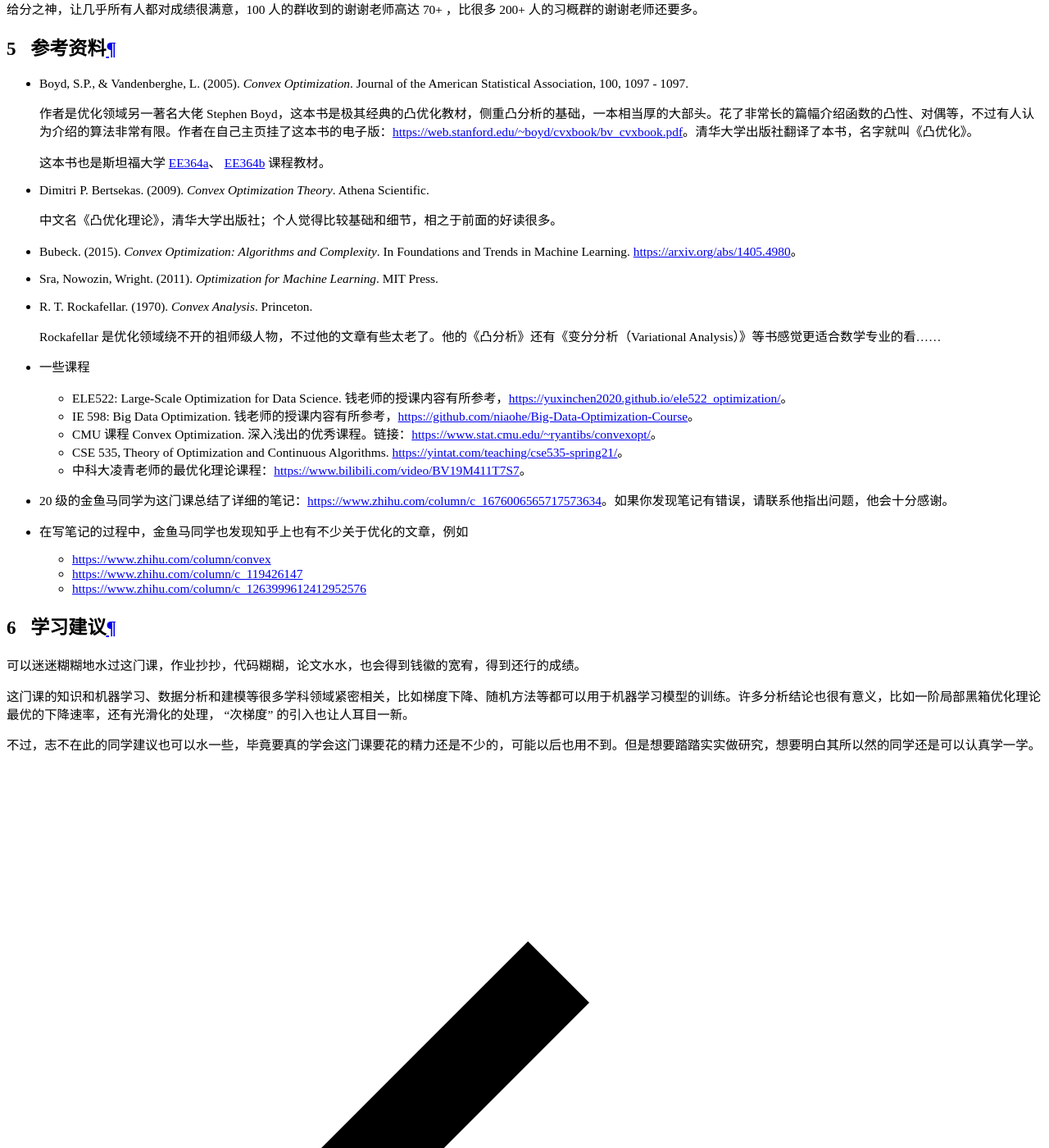
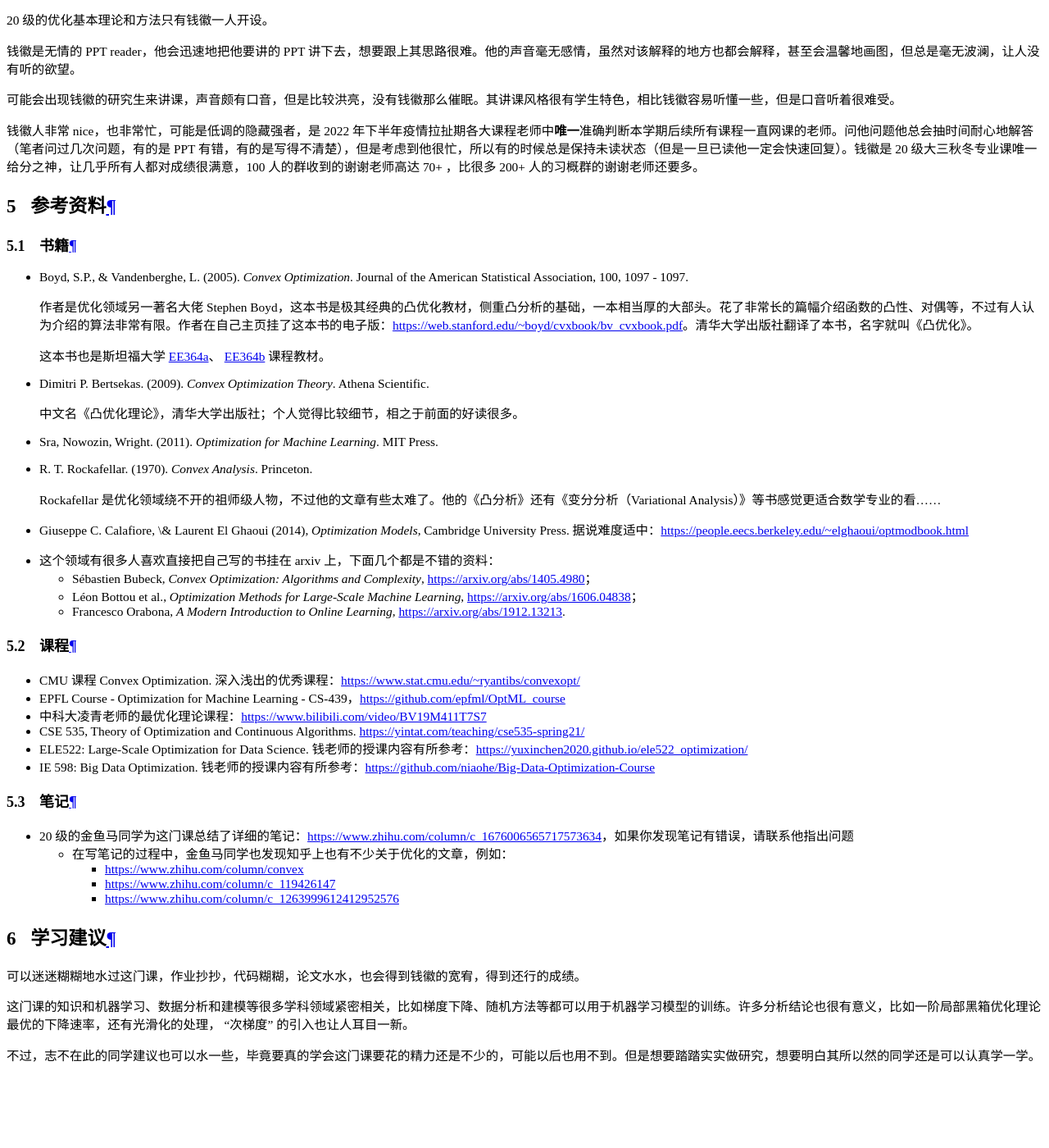
Before and after one commit to ZJU-Turing/TuringCourses, an MkDocs documentation site: the page built from docs/major_basic/convex_optimization/index.md, in a window 1280 px wide and 1400 px high, scrolled down 19628 px. Shown: the whole window at 82% size. Built offline with MkDocs 1.6.1 and Material for MkDocs 9.7.7, drawn with Linux system fonts in a browser that asks for light colours; comment, search, counter and statistics services are not loaded.

Commit message:
docs: 更新凸优化、汇编语言参考资料 (#111)

```diff
--- a/docs/major_basic/convex_optimization/index.md
+++ b/docs/major_basic/convex_optimization/index.md
@@ -79,6 +79,8 @@
 
 ## 参考资料
 
+### 书籍
+
 * Boyd, S.P., & Vandenberghe, L. (2005). *Convex Optimization*. Journal of the American Statistical Association, 100, 1097 - 1097.
 
     作者是优化领域另一著名大佬 Stephen Boyd，这本书是极其经典的凸优化教材，侧重凸分析的基础，一本相当厚的大部头。花了非常长的篇幅介绍函数的凸性、对偶等，不过有人认为介绍的算法非常有限。作者在自己主页挂了这本书的电子版：[https://web.stanford.edu/~boyd/cvxbook/bv_cvxbook.pdf](https://web.stanford.edu/~boyd/cvxbook/bv_cvxbook.pdf)。清华大学出版社翻译了本书，名字就叫《凸优化》。
@@ -87,31 +89,36 @@
 
 * Dimitri P. Bertsekas. (2009). *Convex Optimization Theory*. Athena Scientific.
 
-    中文名《凸优化理论》，清华大学出版社；个人觉得比较基础和细节，相之于前面的好读很多。
-
-* Bubeck. (2015). *Convex Optimization: Algorithms and Complexity*. In Foundations and Trends in Machine Learning. [https://arxiv.org/abs/1405.4980](https://arxiv.org/abs/1405.4980)。
+    中文名《凸优化理论》，清华大学出版社；个人觉得比较细节，相之于前面的好读很多。
 
 * Sra, Nowozin, Wright. (2011). *Optimization for Machine Learning*. MIT Press.
 
 * R. T. Rockafellar. (1970). *Convex Analysis*. Princeton.
 
-    Rockafellar 是优化领域绕不开的祖师级人物，不过他的文章有些太老了。他的《凸分析》还有《变分分析（Variational Analysis）》等书感觉更适合数学专业的看……
+    Rockafellar 是优化领域绕不开的祖师级人物，不过他的文章有些太难了。他的《凸分析》还有《变分分析（Variational Analysis）》等书感觉更适合数学专业的看……
 
-* 一些课程
+* Giuseppe C. Calafiore, \& Laurent El Ghaoui (2014), *Optimization Models*, Cambridge University Press. 据说难度适中：[https://people.eecs.berkeley.edu/~elghaoui/optmodbook.html](https://people.eecs.berkeley.edu/~elghaoui/optmodbook.html)
+* 这个领域有很多人喜欢直接把自己写的书挂在 arxiv 上，下面几个都是不错的资料：
+    + Sébastien Bubeck, *Convex Optimization: Algorithms and Complexity*, [https://arxiv.org/abs/1405.4980](https://arxiv.org/abs/1405.4980)；
+    + Léon Bottou et al., *Optimization Methods for Large-Scale Machine Learning*,  [https://arxiv.org/abs/1606.04838](https://arxiv.org/abs/1606.04838)；
+    + Francesco Orabona, *A Modern Introduction to Online Learning*, [https://arxiv.org/abs/1912.13213](https://arxiv.org/abs/1912.13213).
 
-    * ELE522: Large-Scale Optimization for Data Science. 钱老师的授课内容有所参考，[https://yuxinchen2020.github.io/ele522_optimization/](https://yuxinchen2020.github.io/ele522_optimization/)。
-    * IE 598: Big Data Optimization. 钱老师的授课内容有所参考，[https://github.com/niaohe/Big-Data-Optimization-Course](https://github.com/niaohe/Big-Data-Optimization-Course)。
-    * CMU 课程 Convex Optimization. 深入浅出的优秀课程。链接：[https://www.stat.cmu.edu/~ryantibs/convexopt/](https://www.stat.cmu.edu/~ryantibs/convexopt/)。
-    * CSE 535, Theory of Optimization and Continuous Algorithms.  [https://yintat.com/teaching/cse535-spring21/](https://yintat.com/teaching/cse535-spring21/)。
-    * 中科大凌青老师的最优化理论课程：https://www.bilibili.com/video/BV19M411T7S7。
+### 课程
 
-* 20 级的金鱼马同学为这门课总结了详细的笔记：[https://www.zhihu.com/column/c_1676006565717573634](https://www.zhihu.com/column/c_1676006565717573634)。如果你发现笔记有错误，请联系他指出问题，他会十分感谢。
+* CMU 课程 Convex Optimization. 深入浅出的优秀课程：<https://www.stat.cmu.edu/~ryantibs/convexopt/>
+* EPFL Course - Optimization for Machine Learning - CS-439，[https://github.com/epfml/OptML_course](https://github.com/epfml/OptML_course)
+* 中科大凌青老师的最优化理论课程：<https://www.bilibili.com/video/BV19M411T7S7>
+* CSE 535, Theory of Optimization and Continuous Algorithms. <https://yintat.com/teaching/cse535-spring21/>
+* ELE522: Large-Scale Optimization for Data Science. 钱老师的授课内容有所参考：<https://yuxinchen2020.github.io/ele522_optimization/>
+* IE 598: Big Data Optimization. 钱老师的授课内容有所参考：<https://github.com/niaohe/Big-Data-Optimization-Course>
 
-* 在写笔记的过程中，金鱼马同学也发现知乎上也有不少关于优化的文章，例如
+### 笔记
 
-    + <https://www.zhihu.com/column/convex>
-    + <https://www.zhihu.com/column/c_119426147>
-    + <https://www.zhihu.com/column/c_1263999612412952576>
+* 20 级的金鱼马同学为这门课总结了详细的笔记：[https://www.zhihu.com/column/c_1676006565717573634](https://www.zhihu.com/column/c_1676006565717573634)，如果你发现笔记有错误，请联系他指出问题
+    * 在写笔记的过程中，金鱼马同学也发现知乎上也有不少关于优化的文章，例如：
+        + <https://www.zhihu.com/column/convex>
+        + <https://www.zhihu.com/column/c_119426147>
+        + <https://www.zhihu.com/column/c_1263999612412952576>
 
 ## 学习建议
 
```
Also changed, not shown: docs/major_mandatory/assemble/index.md (+8 -6 lines).
